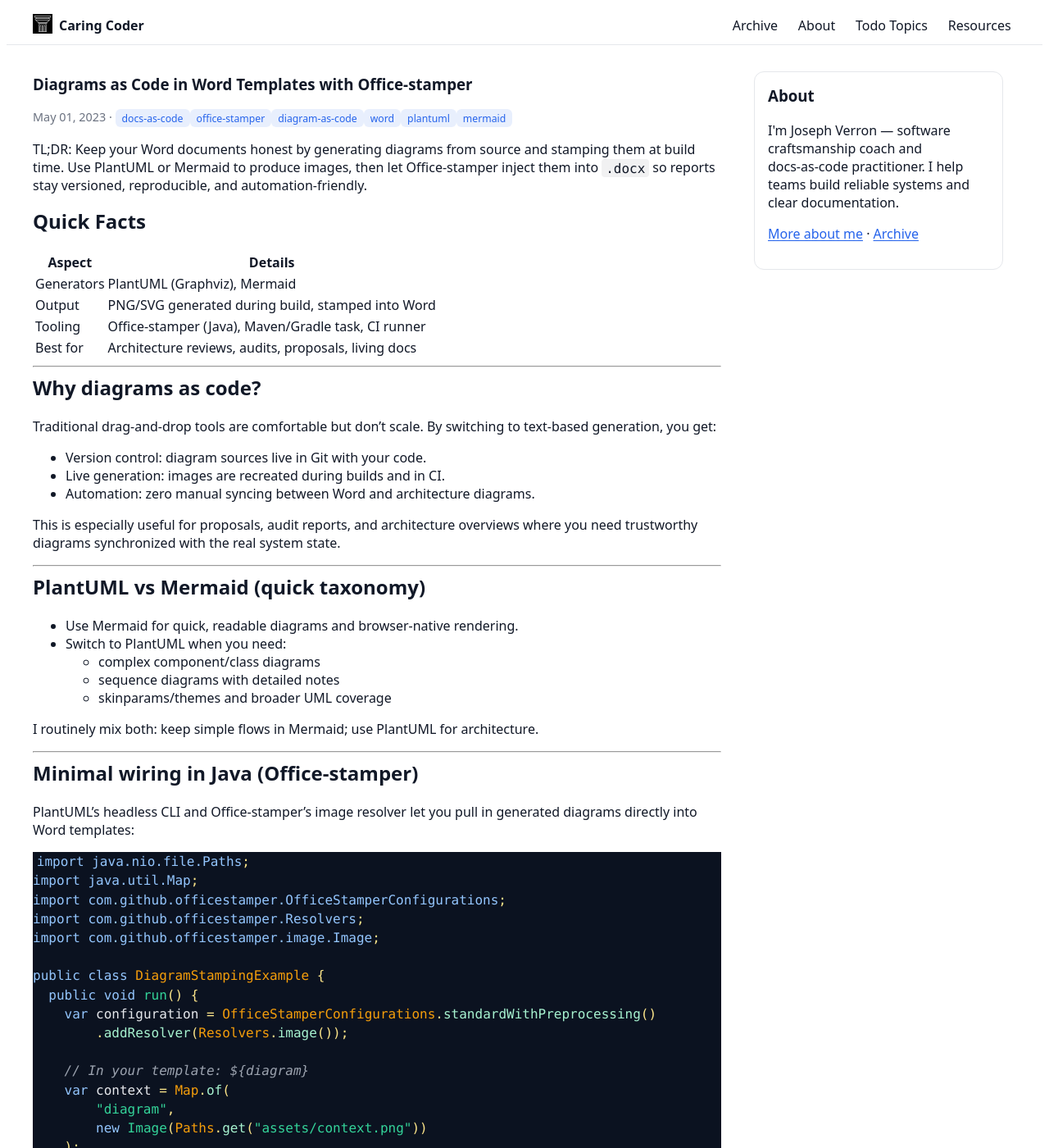
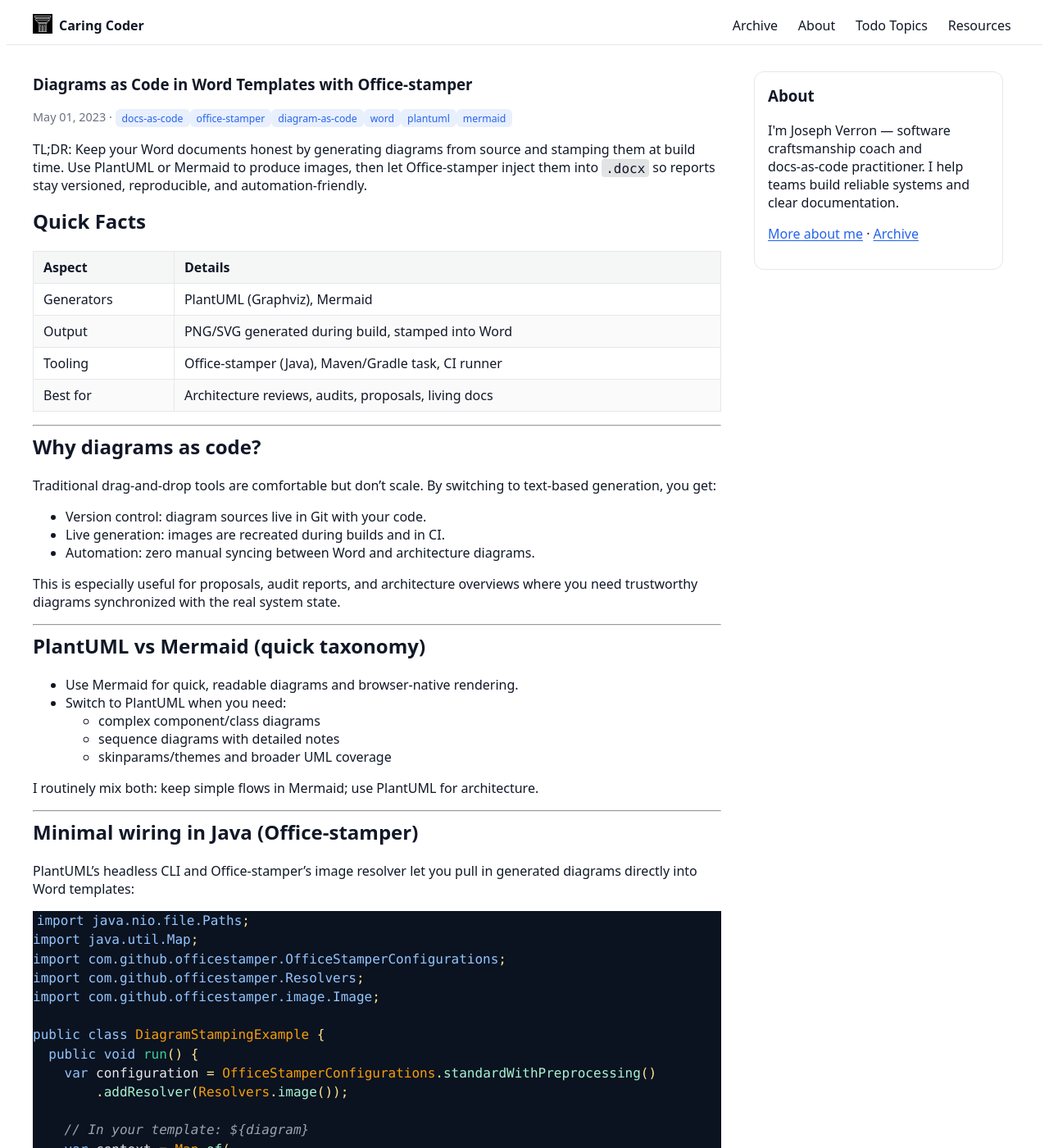
Before and after one commit to verronpro/blog, a Jekyll site: the page built from _posts/2023-05-01-monthly-topic-diagrams-as-code-in-word.md, in a window 1280 px wide and 1400 px high. Shown: the whole window at 82% size. Built offline with Jekyll 4.4.1, drawn with Linux system fonts in a browser that asks for light colours.

Commit message:
Improve styles for inline code contrast, dark mode compatibility, and table visibility with borders and striping.

```diff
--- a/assets/css/custom.css
+++ b/assets/css/custom.css
@@ -38,7 +38,8 @@
 /* Code blocks */
 pre{background:#0b1220;border:1px solid #1f2937;border-radius:.5rem;padding:1rem;overflow:auto}
 pre code{background:transparent}
-code{background:rgba(17,24,39,.06);padding:.1rem .3rem;border-radius:.25rem}
+/* Inline code: deepen the background for better contrast */
+code{background:rgba(17,24,39,.12);padding:.1rem .3rem;border-radius:.25rem}
 
 /* Rouge syntax highlighting (GitHub-like, tuned for dark pre background) */
 /* Base wrappers produced by Jekyll + Rouge */
@@ -169,6 +170,8 @@
   .card,.post-card{background:var(--cc-surface);border-color:var(--cc-border)}
   blockquote{background:rgba(37,99,235,.10);border-left-color:var(--cc-primary)}
   pre{background:#0b1220;border-color:#1f2937}
+  /* Inline code background tuned for dark mode */
+  code{background:rgba(229,231,235,.10)}
   .author-box{background:#0f172a;border-color:var(--cc-border)}
   .skip-link:focus{background:var(--cc-surface)}
 
@@ -177,6 +180,17 @@
   .highlight .c, .highlight .cm, .highlight .c1{color:#9CA3AF}
   .highlight .k, .highlight .kd, .highlight .kn, .highlight .kp, .highlight .kr, .highlight .kt{color:#A5B4FC}
   .highlight .s, .highlight .sa, .highlight .sb, .highlight .sc, .highlight .sd, .highlight .s1, .highlight .s2, .highlight .se, .highlight .sh, .highlight .si, .highlight .sr, .highlight .ss, .highlight .sx{color:#6EE7B7}
+}
+
+/* Tables: improve visibility with borders and subtle striping */
+table{width:100%;border-collapse:collapse;margin:1rem 0;border:1px solid var(--cc-border);background:var(--cc-surface)}
+th,td{padding:.5rem .75rem;border:1px solid var(--cc-border);text-align:left;vertical-align:top}
+thead th{background:rgba(17,24,39,.04)}
+tbody tr:nth-child(even){background:rgba(17,24,39,.02)}
+
+@media (prefers-color-scheme: dark){
+  thead th{background:rgba(255,255,255,.04)}
+  tbody tr:nth-child(even){background:rgba(255,255,255,.02)}
 }
 
 /* Footer styling (theme-aware, no inline styles) */
```
